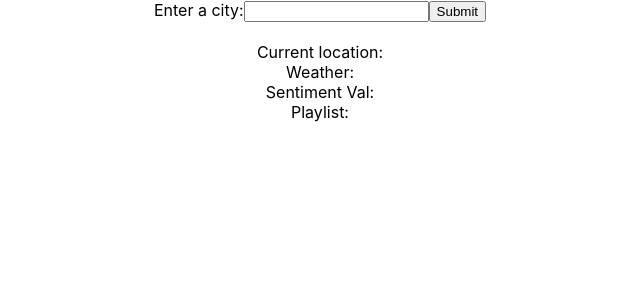
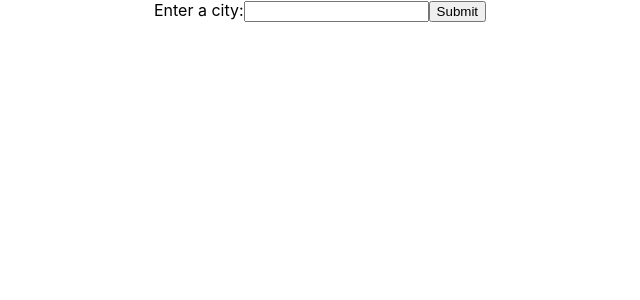
Before and after one commit to ambaye18/cs411-a5-team5, a React (Create React App) app in the folder frontend/: page / in a window 1280 px wide. Shown: the top 300 px of the page, without its empty margins (320-960 px from the left). Built offline with nearby package versions, Linux system fonts and the light colour scheme.

Commit message:
userform result formatting

```diff
--- a/frontend/src/components/UserForm.js
+++ b/frontend/src/components/UserForm.js
@@ -2,7 +2,7 @@ import React, {useState} from 'react';
 
 export default function UserForm() {
     const [location, setLocation] = useState('');
-    const [data, setData] = useState({});
+    const [data, setData] = useState({location:null,weather:null,sentiment:null,playlist:null});
     const axios = require('axios');
 
     const handleSubmit = (e) => {
@@ -18,10 +18,10 @@ export default function UserForm() {
                 'Content-Type':'application/json'
             },
         }).then(resp => {
-            document.getElementById('location').innerHTML = resp.data.location;
-            document.getElementById('weather').innerHTML = resp.data.weather;
-            document.getElementById('sentiment').innerHTML = resp.data.sentiment;
-            document.getElementById('playlist').innerHTML = resp.data.playlist;
+            setData({location:resp.data.location,
+                weather:resp.data.weather[1]+'°F',
+                sentiment: Math.round(100*resp.data.sentiment)/100,
+                playlist:resp.data.playlist});
 
             console.log(resp.data);
         })
@@ -37,24 +37,12 @@ export default function UserForm() {
                 <input type="submit" />
             </form>
             <br></br>
-            {data ?
-            <div>
-                <div style={{textAlign: 'center'}}>
-                    <div style={{display: 'inline'}}>Current location: </div>
-                    <div style={{display: 'inline'}} id="location"></div>
-                </div>
-                <div style={{textAlign: 'center'}}>
-                    <div style={{display: 'inline'}}>Weather: </div>
-                    <div style={{display: 'inline'}} id="weather"></div>
-                </div>
-                <div style={{textAlign: 'center'}}>
-                    <div style={{display: 'inline'}}>Sentiment Val: </div>
-                    <div style={{display: 'inline'}} id="sentiment"></div>
-                </div>
-                <div style={{textAlign: 'center'}}>
-                    <div style={{display: 'inline'}}>Playlist: </div>
-                    <div style={{display: 'inline'}} id="playlist"></div>
-                </div>
+            {data.location ?
+            <div style={{textAlign: 'center'}}>
+                <h3>Current location: {data.location}</h3>
+                <h3>Current weather: {data.weather}</h3>
+                <h3>Sentiment Value (0-1): {data.sentiment}</h3>
+                <h3>Generated playlist: <a href={data.playlist} target='_blank'>{data.playlist}</a></h3>
             </div>
             : <></>}
         </div>
```
Also changed, not shown: 2 other files (tests, documents, lock files or other folders).
